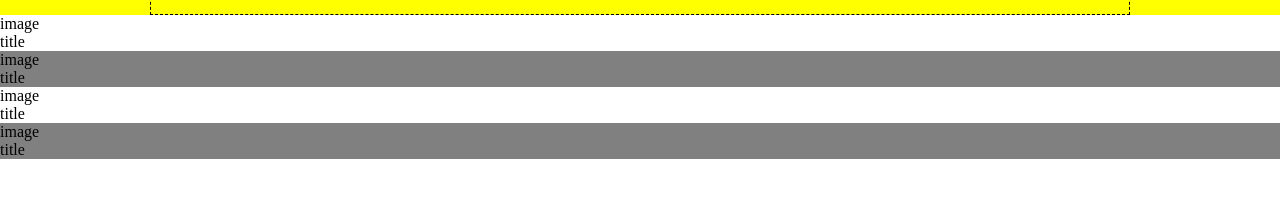
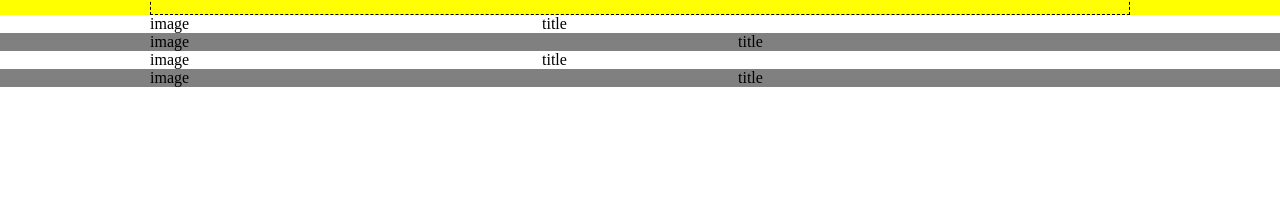
Before and after one commit to giuseppemsabino/htmlcss-struttura-discord, a plain HTML site: page index.html in a window 1280 px wide. Shown: the part 85-282 px from the top of the page. Drawn offline with Linux system fonts and the light colour scheme.

Commit message:
display fix per le section

```diff
--- a/css/style.css
+++ b/css/style.css
@@ -14,6 +14,27 @@
   width: 1000px;
   max-width: 100%;
 }
+
+/* #DEBUG */
+
+.debug{
+  background-color: brown;
+  margin: 2px dashed black;
+  padding: 5px;
+}
+
+.debug .debug{
+  background-color: red;
+}
+
+.debug .debug .debug{
+  background-color: coral;
+}
+
+.debug .debug .debug .debug{
+  background-color: pink;
+}
+
 
 body {
   background-color: white;
@@ -42,10 +63,21 @@ body {
   margin: 20px;
 }
 
-.info-square:nth-child(odd){
+
+section:nth-child(odd){
   background-color: white;
 }
 
-.info-square:nth-child(even){
+section:nth-child(even){
   background-color: grey;
 }
+
+section > .container{
+  display: flex;
+}
+.col-big{
+  width: 60%;
+}
+.col-small{
+  width: 40%;
+}
--- a/index.html
+++ b/index.html
@@ -20,31 +20,37 @@
               <li class="list-item">LINK</li>
             </ul>
           </nav>
-          <div class="login-discord">
-            LOGIN
-        </div>
+          <div class="login-discord">LOGIN</div>
         </div>
       </div>
     </header>
 
-    <main class="debug">
-        <section class="info-square">
-            <dir>image</dir>
-            <dir>title</dir>
-        </section>
-        <section class="info-square">
-            <dir>image</dir>
-            <dir>title</dir>
-        </section>
-        <section class="info-square">
-            <dir>image</dir>
-            <dir>title</dir>
-        </section>
-        <section class="info-square">
-            <dir>image</dir>
-            <dir>title</dir>
-        </section>
+    <main class="">
+      <section class="">
+        <div class=" container">
+          <div class="col-small">image</div>
+          <div class="col-big">title</div>
+        </div>
+      </section>
+      <section class="">
+        <div class=" container">
+          <div class="col-big">image</div>
+          <div class="col-small">title</div>
+        </div>
+      </section>
+      <section class="">
+        <div class=" container">
+        <div class="col-small">image</div>
+        <div class="col-big">title</div>
+        </div>
+      </section>
+      <section class="">
+        <div class=" container">
+        <div class="col-big">image</div>
+        <div class="col-small">title</div>
+        </div>
 
+      </section>
     </main>
 
     <footer></footer>
```
